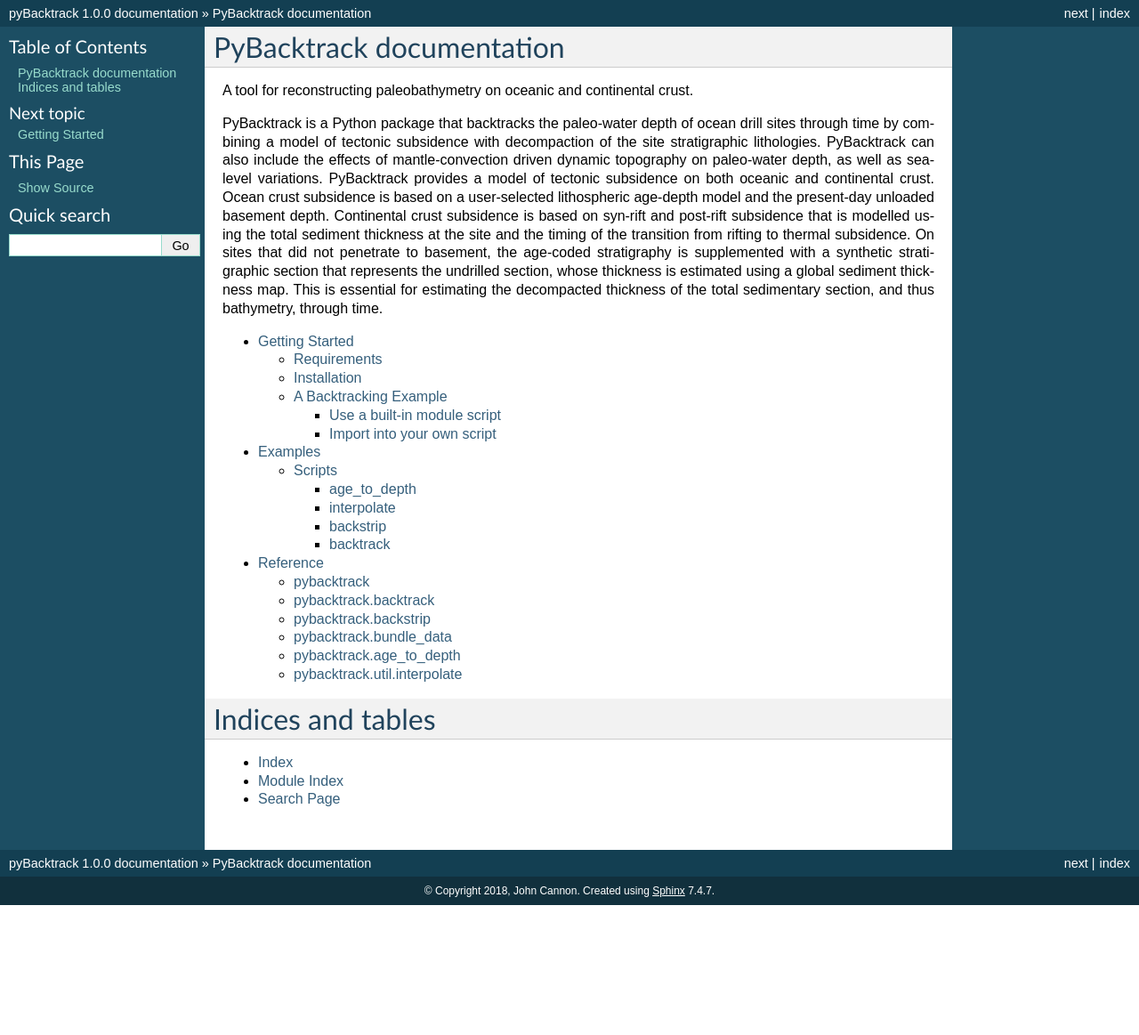
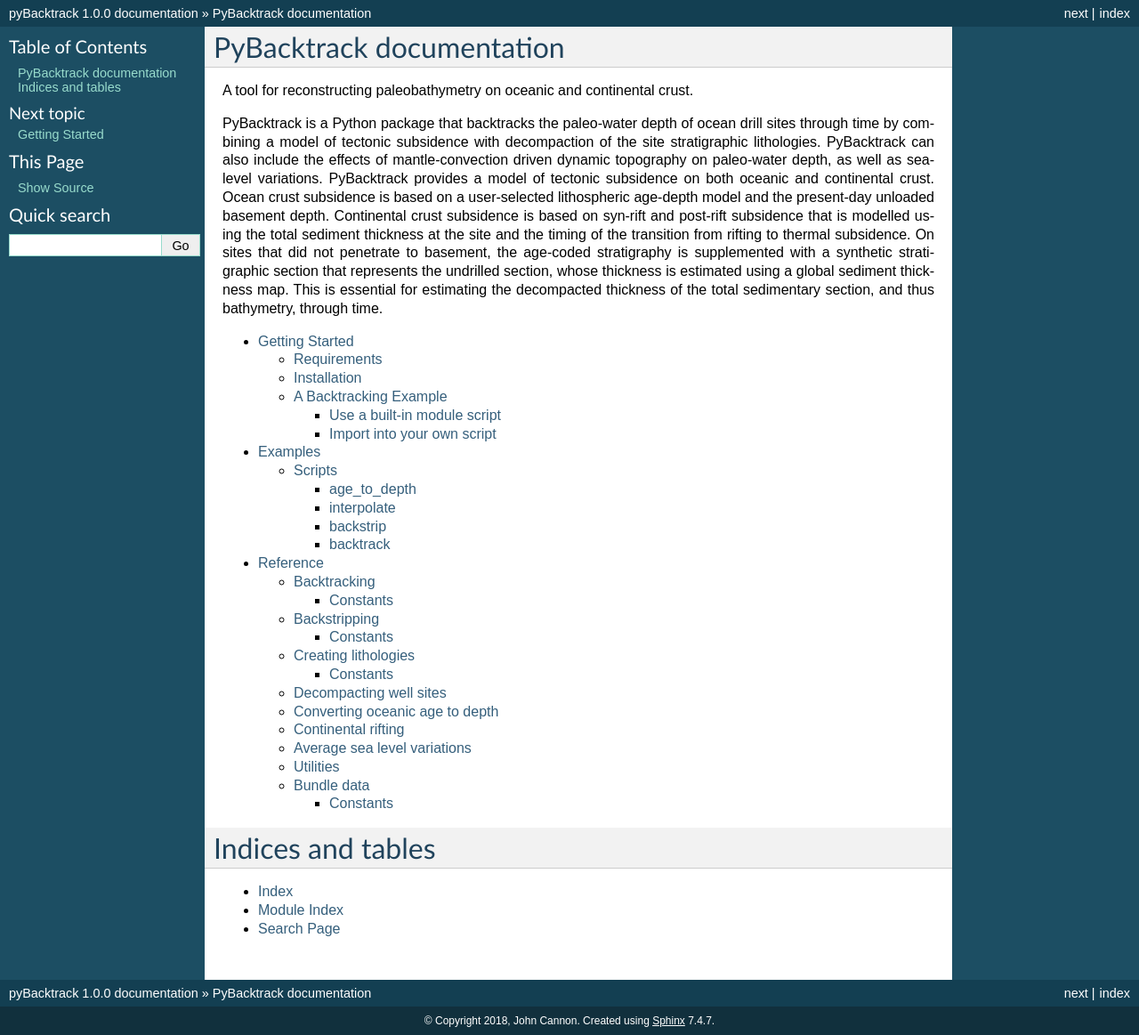
Before and after one commit to EarthByte/pyBacktrack, a Sphinx documentation site: the page built from docs/index.rst, in a window 1280 px wide. Shown: the whole page at 89% size. Built offline with Sphinx 7.4.7, drawn with Linux system fonts in a browser that asks for light colours; before the commit the page ends 1017 px from its top, so only the background shows below that; some of the changed lines change nothing that is shown.

Commit message:
Document package API in reference section.

```diff
--- a/docs/pybacktrack_reference.rst
+++ b/docs/pybacktrack_reference.rst
@@ -7,38 +7,211 @@
 
 .. contents::
    :local:
-   :depth: 1
+   :depth: 2
 
-pybacktrack
+The ``pybacktrack`` package has the ``__version__`` attribute:
+::
+
+    import pybacktrack
+
+    pybacktrack.__version__
+
+Backtracking
+------------
+
+.. autofunction:: pybacktrack.backtrack_well
+
+.. autofunction:: pybacktrack.write_backtrack_well
+
+.. autofunction:: pybacktrack.backtrack_and_write_well
+
+Constants
+^^^^^^^^^
+
+``pybacktrack.BACKTRACK_DEFAULT_DECOMPACTED_COLUMNS``
+  Default list of decompacted columns used for ``decompacted_columns`` argument of
+  :func:`pybacktrack.backtrack_well` and :func:`pybacktrack.backtrack_and_write_well`.
+
+List of column types available for the ``decompacted_columns`` argument of
+:func:`pybacktrack.backtrack_well` and :func:`pybacktrack.backtrack_and_write_well`:
+
+- ``pybacktrack.BACKTRACK_COLUMN_AGE``
+- ``pybacktrack.BACKTRACK_COLUMN_DECOMPACTED_THICKNESS``
+- ``pybacktrack.BACKTRACK_COLUMN_DECOMPACTED_DENSITY``
+- ``pybacktrack.BACKTRACK_COLUMN_TECTONIC_SUBSIDENCE``
+- ``pybacktrack.BACKTRACK_COLUMN_WATER_DEPTH``
+- ``pybacktrack.BACKTRACK_COLUMN_COMPACTED_THICKNESS``
+- ``pybacktrack.BACKTRACK_COLUMN_LITHOLOGY``
+- ``pybacktrack.BACKTRACK_COLUMN_COMPACTED_DEPTH``
+
+Backstripping
+-------------
+
+.. autofunction:: pybacktrack.backstrip_well
+
+.. autofunction:: pybacktrack.write_backstrip_well
+
+.. autofunction:: pybacktrack.backstrip_and_write_well
+
+Constants
+^^^^^^^^^
+
+``pybacktrack.BACKSTRIP_DEFAULT_DECOMPACTED_COLUMNS``
+  Default list of decompacted columns used for ``decompacted_columns`` argument of
+  :func:`pybacktrack.backstrip_well` and :func:`pybacktrack.backstrip_and_write_well`.
+
+List of column types available for the ``decompacted_columns`` argument of
+:func:`pybacktrack.backstrip_well` and :func:`pybacktrack.backstrip_and_write_well`:
+
+- ``pybacktrack.BACKSTRIP_COLUMN_AGE``
+- ``pybacktrack.BACKSTRIP_COLUMN_DECOMPACTED_THICKNESS``
+- ``pybacktrack.BACKSTRIP_COLUMN_DECOMPACTED_DENSITY``
+- ``pybacktrack.BACKSTRIP_COLUMN_AVERAGE_TECTONIC_SUBSIDENCE``
+- ``pybacktrack.BACKSTRIP_COLUMN_MIN_TECTONIC_SUBSIDENCE``
+- ``pybacktrack.BACKSTRIP_COLUMN_MAX_TECTONIC_SUBSIDENCE``
+- ``pybacktrack.BACKSTRIP_COLUMN_AVERAGE_WATER_DEPTH``
+- ``pybacktrack.BACKSTRIP_COLUMN_MIN_WATER_DEPTH``
+- ``pybacktrack.BACKSTRIP_COLUMN_MAX_WATER_DEPTH``
+- ``pybacktrack.BACKSTRIP_COLUMN_COMPACTED_THICKNESS``
+- ``pybacktrack.BACKSTRIP_COLUMN_LITHOLOGY``
+- ``pybacktrack.BACKSTRIP_COLUMN_COMPACTED_DEPTH``
+
+Creating lithologies
+--------------------
+
+.. autoclass:: pybacktrack.Lithology
+   :members:
+
+.. autofunction:: pybacktrack.read_lithologies_file
+
+.. autofunction:: pybacktrack.create_lithology
+
+.. autofunction:: pybacktrack.create_lithology_from_components
+
+Constants
+^^^^^^^^^
+
+``pybacktrack.DEFAULT_BASE_LITHOLOGY_NAME``
+  Default name of the lithology of the stratigraphic unit at the base of the well.
+
+Decompacting well sites
+-----------------------
+
+.. autofunction:: pybacktrack.read_well_file
+
+.. autofunction:: pybacktrack.write_well_file
+
+.. autofunction:: pybacktrack.write_well_metadata
+
+.. autoclass:: pybacktrack.Well
+   :members:
+
+.. autoclass:: pybacktrack.StratigraphicUnit
+   :members:
+
+.. autoclass:: pybacktrack.DecompactedWell
+   :members:
+
+.. autoclass:: pybacktrack.DecompactedStratigraphicUnit
+   :members:
+
+Converting oceanic age to depth
+-------------------------------
+
+.. autofunction:: pybacktrack.convert_age_to_depth
+
+.. autofunction:: pybacktrack.convert_age_to_depth_files
+
+``pybacktrack.AGE_TO_DEPTH_MODEL_GDH1``
+    Stein and Stein (1992) ``Model for the global variation in oceanic depth and heat flow with lithospheric age``.
+
+``pybacktrack.AGE_TO_DEPTH_MODEL_CROSBY_2007``
+    Crosby et al. (2006) ``The relationship between depth, age and gravity in the oceans``.
+
+``pybacktrack.AGE_TO_DEPTH_DEFAULT_MODEL``
+    The age-to-depth model to use by default.
+
+Continental rifting
+-------------------
+
+.. autofunction:: pybacktrack.estimate_rift_beta
+
+.. autofunction:: pybacktrack.total_rift_subsidence
+
+.. autofunction:: pybacktrack.syn_rift_subsidence
+
+.. autofunction:: pybacktrack.post_rift_subsidence
+
+Average sea level variations
+----------------------------
+
+.. autoclass:: pybacktrack.SeaLevel
+   :members:
+
+Utilities
+---------
+
+.. autofunction:: pybacktrack.read_interpolate_function
+
+.. autofunction:: pybacktrack.interpolate_file
+
+Bundle data
 -----------
 
-.. automodule:: pybacktrack
+The following bundled data comes included with the ``pybacktrack`` package:
 
-pybacktrack.backtrack
----------------------
+- a lithologies text file
+- an age grid
+- a sediment thickness grid
+- a crustal thickness grid
+- a topography grid
+- a collection of common dynamic topography models
+- a couple of sea level curves
 
-.. automodule:: pybacktrack.backtrack
-   :members: backtrack, write_decompacted_wells, backtrack_and_write_decompacted
+Constants
+^^^^^^^^^
 
-pybacktrack.backstrip
----------------------
+The following attributes are available to access the bundled data:
 
-.. automodule:: pybacktrack.backstrip
-   :members: backstrip, write_decompacted_wells
+``pybacktrack.BUNDLE_PATH``
+  Base directory of the bundled data.
 
-pybacktrack.bundle_data
------------------------
+  This is an absolute path so that scripts outside the ``pybacktrack`` package can also reference the bundled data.
+  All bundle data paths are derived from this base path.
 
-.. automodule:: pybacktrack.bundle_data
+``pybacktrack.BUNDLE_LITHOLOGIES_FILENAME``
+  Bundled lithologies file.
 
-pybacktrack.age_to_depth
-------------------------
+``pybacktrack.BUNDLE_AGE_GRID_FILENAME``
+  Bundled age grid file.
 
-.. automodule:: pybacktrack.age_to_depth
-   :members: age_to_depth, age_to_depth_file
+``pybacktrack.BUNDLE_TOPOGRAPHY_FILENAME``
+  Bundled topography/bathymetry grid file.
 
-pybacktrack.util.interpolate
-----------------------------
+``pybacktrack.BUNDLE_TOTAL_SEDIMENT_THICKNESS_FILENAME``
+  Bundled total sediment thickness grid file.
 
-.. automodule:: pybacktrack.util.interpolate
-   :members: read_curve_function, interpolate_file
+``pybacktrack.BUNDLE_CRUSTAL_THICKNESS_FILENAME``
+  Bundled crustal thickness grid file.
+
+``pybacktrack.BUNDLE_DYNAMIC_TOPOGRAPHY_MODELS``
+  Bundled dynamic topography models.
+
+  This is a dict mapping dynamic topography model name to model information 3-tuple of (grid list filenames, static polygon filename and rotation filenames).
+  Each *value* in the dict can be passed to the ``dynamic_topography_model`` argument of :func:`pybacktrack.backtrack_well` and :func:`pybacktrack.backtrack_and_write_well`.
+
+``pybacktrack.BUNDLE_DYNAMIC_TOPOGRAPHY_MODEL_NAMES``
+  A list of bundled dynamic topography model *names* (keys in `BUNDLE_DYNAMIC_TOPOGRAPHY_MODELS`).
+
+  Choices include ``terra``, ``M1``, ``M2``, ``M3``, ``M4``, ``M5``, ``M6`` and ``M7``.
+
+``pybacktrack.BUNDLE_SEA_LEVEL_MODELS``
+  Bundled sea level models.
+
+  This is a dict mapping sea level model name to sea level file.
+  Each *value* in the dict can be passed to the ``sea_level_model`` argument of :func:`pybacktrack.backtrack_well` and :func:`pybacktrack.backtrack_and_write_well`.
+
+``pybacktrack.BUNDLE_SEA_LEVEL_MODEL_NAMES``
+  A list of bundled sea level model *names* (keys in `BUNDLE_SEA_LEVEL_MODELS`).
+
+  Choices include ``Haq87_SealevelCurve`` and ``Haq87_SealevelCurve_Longterm``.
```
